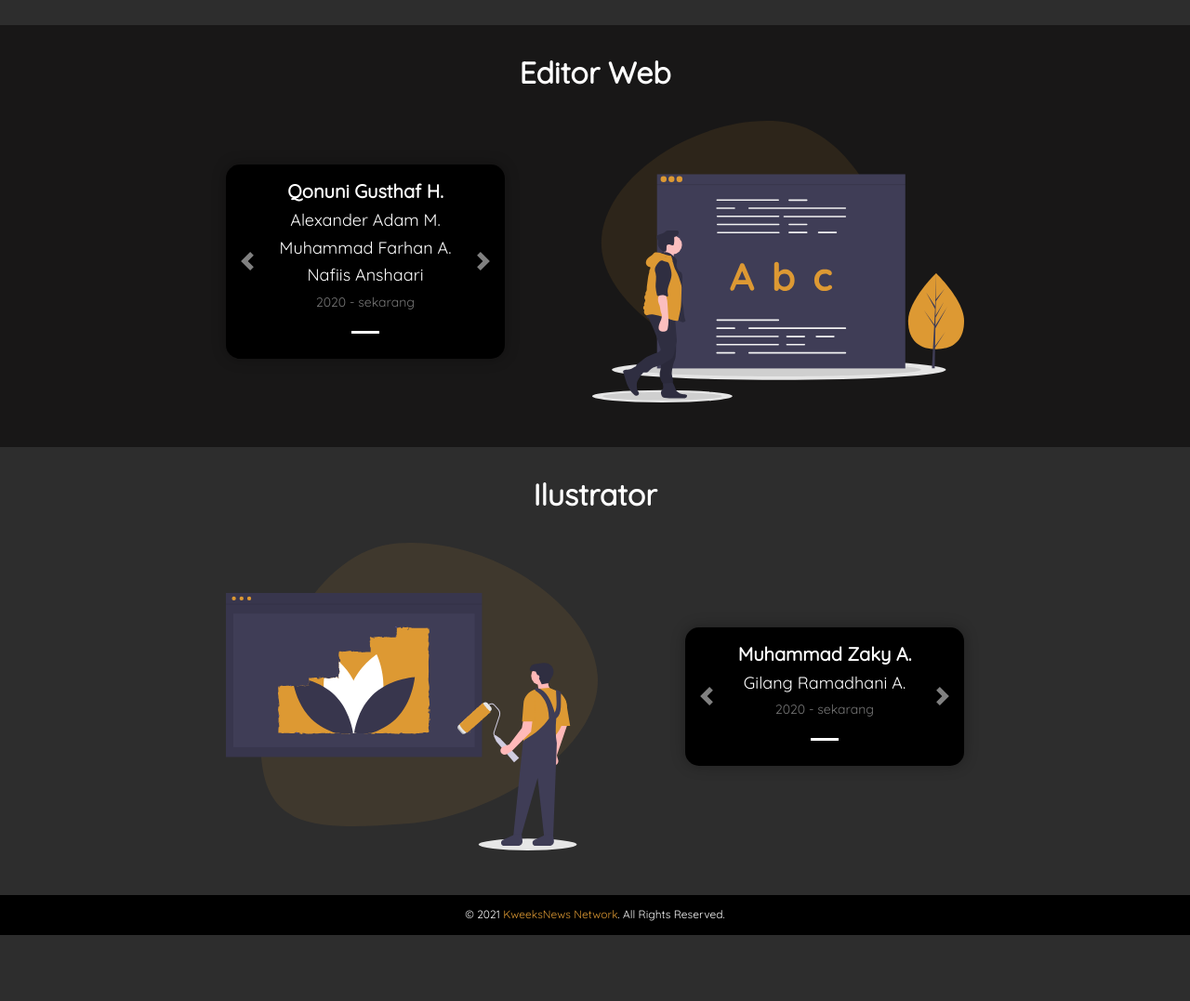
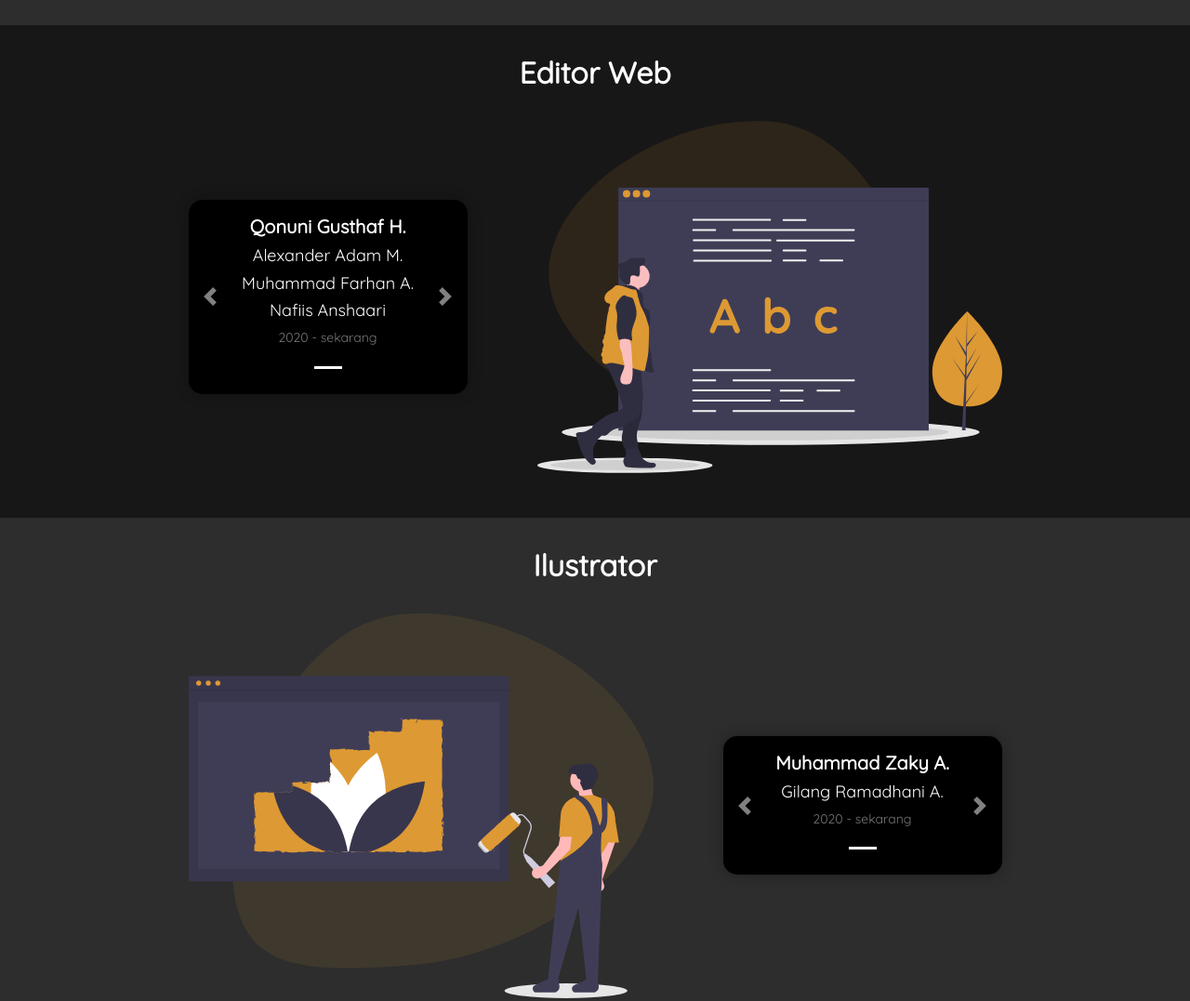
Before and after one commit to KweeksNews/developers, a plain HTML site: page index.html in a window 1280 px wide. Shown: the part 1880-2957 px from the top of the page at 93% size. Before the commit the page ends 2886 px from the top, so only its background shows below. Drawn offline with nearby package versions, Linux system fonts and the light colour scheme; files whose address does not match are found by name.

Commit message:
Fix style
Signed-off-by: Ahmad Rulim <mfalkia342@gmail.com>

```diff
--- a/assets/css/style.css
+++ b/assets/css/style.css
@@ -553,7 +553,7 @@ footer {
     width: 60%;
     max-width: 400px;
     margin: 0 auto;
-    margin-right: min(1em);
+    margin-right: 1em;
     padding: 0;
   }
 
@@ -578,7 +578,7 @@ footer {
     width: 60%;
     max-width: 400px;
     margin: 0 auto;
-    margin-left: min(1em);
+    margin-left: 1em;
     padding: 0;
   }
 
@@ -603,7 +603,7 @@ footer {
     width: 60%;
     max-width: 400px;
     margin: 0 auto;
-    margin-right: min(1em);
+    margin-right: 1em;
     padding: 0;
   }
 
@@ -733,6 +733,24 @@ footer {
     margin: 0 auto;
     max-width: 500px;
   }
+
+  #editor {
+    scroll-margin-top: 4.7em;
+  }
+
+  #editor .wrapper > img {
+    margin: 0 auto;
+    max-width: 500px;
+  }
+
+  #illustrator {
+    scroll-margin-top: 4.7em;
+  }
+
+  #illustrator .wrapper > img {
+    margin: 0 auto;
+    max-width: 500px;
+  }
 }
 
 @media screen and (min-width: 1200px) {
```
